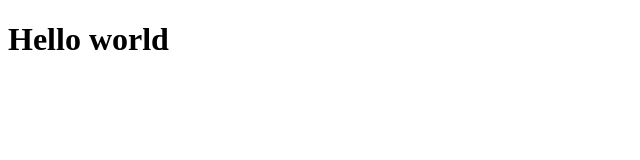
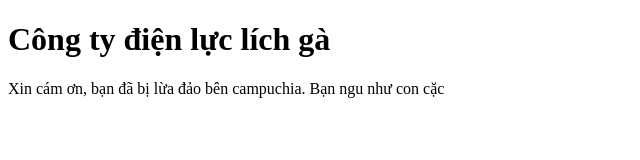
Before and after one commit to tien034895/mywebsite, a plain HTML site: page index.html in a window 1280 px wide. Shown: the whole page, without its empty margins (0-640 px from the left). Drawn offline with Linux system fonts and the light colour scheme.

Commit message:
Update index.html

```diff
--- a/index.html
+++ b/index.html
@@ -1,4 +1,5 @@
 <!DOCTYPE HTML>
 <html>
-<h1>Hello world</h1>
+<h1>Công ty điện lực lích gà</h1>
+<p>Xin cám ơn, bạn đã bị lừa đảo bên campuchia. Bạn ngu như con cặc</p>
 </html>
```
